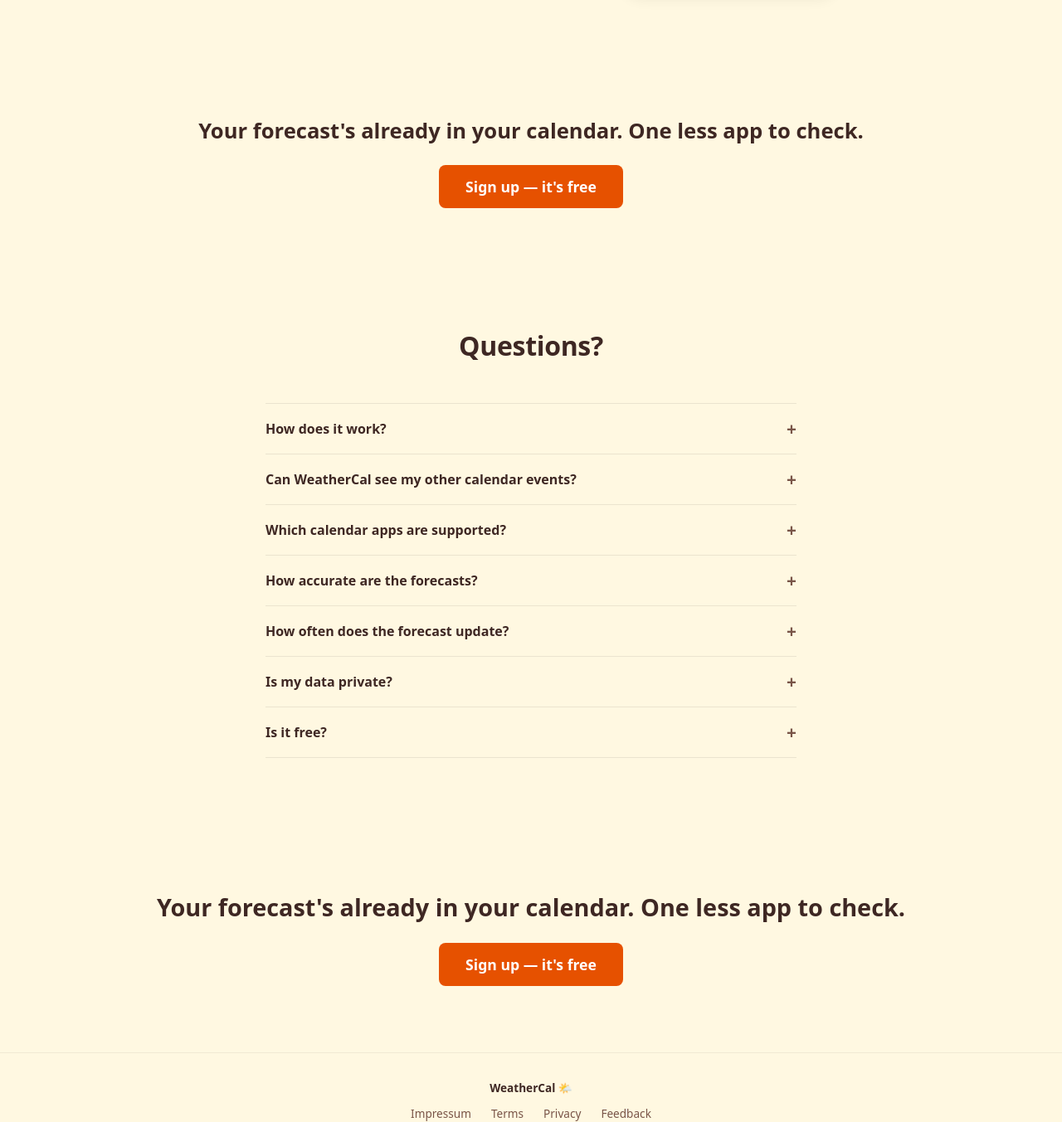
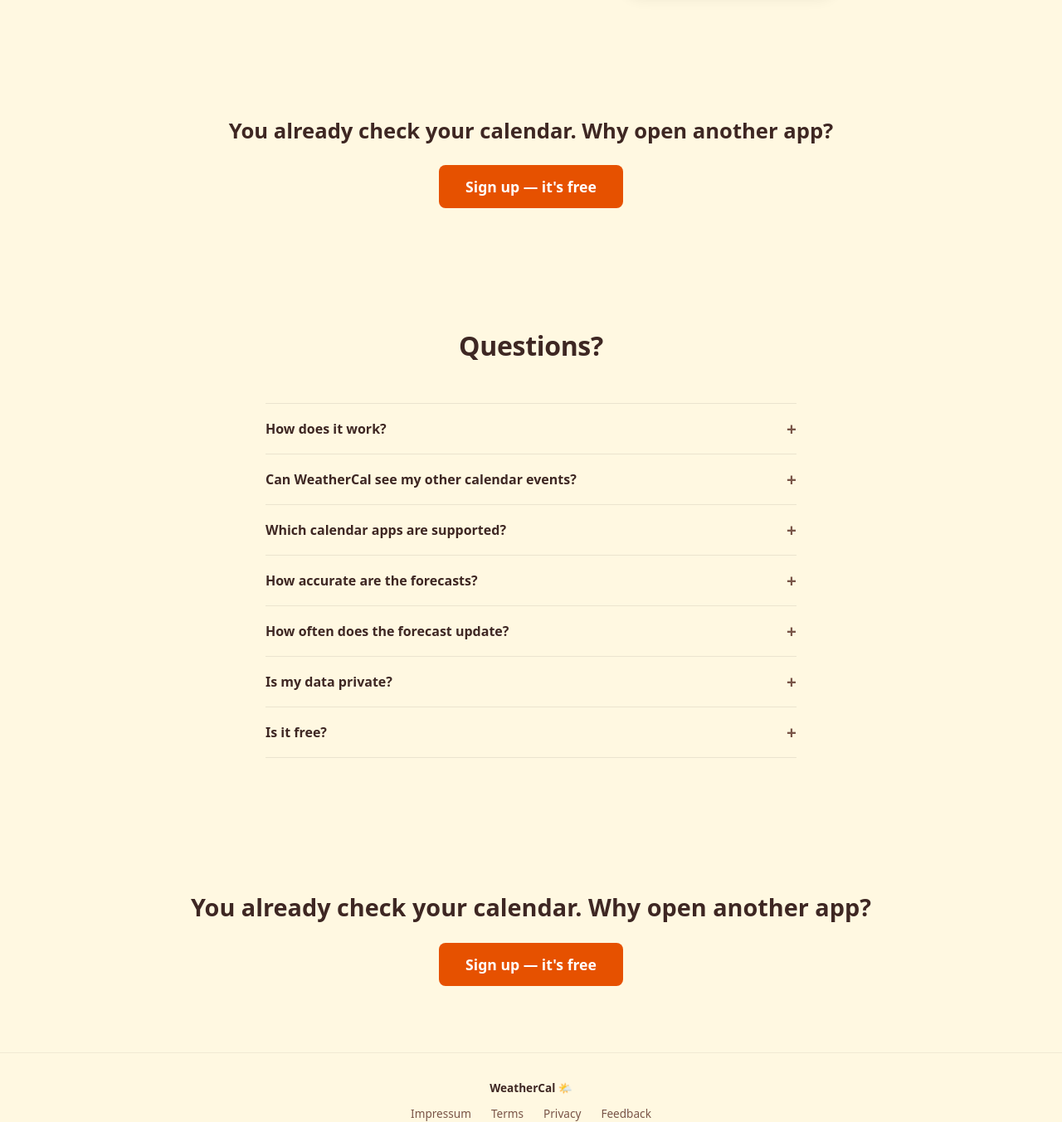
Before and after one commit to JamisonProctor/weather_cal, a Python web app: template src/web/templates/landing.html in a window 1280 px wide. Shown: the part 2984-4337 px from the top of the page at 83% size. Run offline with Jinja, Linux system fonts and the light colour scheme; the template is opened without the code that fills it, so the values that code supplies are empty.

Commit message:
fix: CTA tagline — "You already check your calendar. Why open another app?"
Positions WeatherCal as leveraging an existing habit rather than
overselling. Both CTA bands updated.

Co-Authored-By: Claude Opus 4.6 <noreply@anthropic.com>

```diff
--- a/src/web/templates/landing.html
+++ b/src/web/templates/landing.html
@@ -446,7 +446,7 @@
 
   <!-- CTA band -->
   <div class="lp-cta-band">
-    <h2>Your forecast's already in your calendar. One less app to check.</h2>
+    <h2>You already check your calendar. Why open another app?</h2>
     {% if is_authenticated %}
     <a href="/settings" class="lp-cta">Go to settings</a>
     {% else %}
@@ -499,7 +499,7 @@
 
   <!-- Final CTA -->
   <div class="lp-final-cta">
-    <h2>Your forecast's already in your calendar. One less app to check.</h2>
+    <h2>You already check your calendar. Why open another app?</h2>
     {% if is_authenticated %}
     <a href="/settings" class="lp-cta">Go to settings</a>
     {% else %}
```
